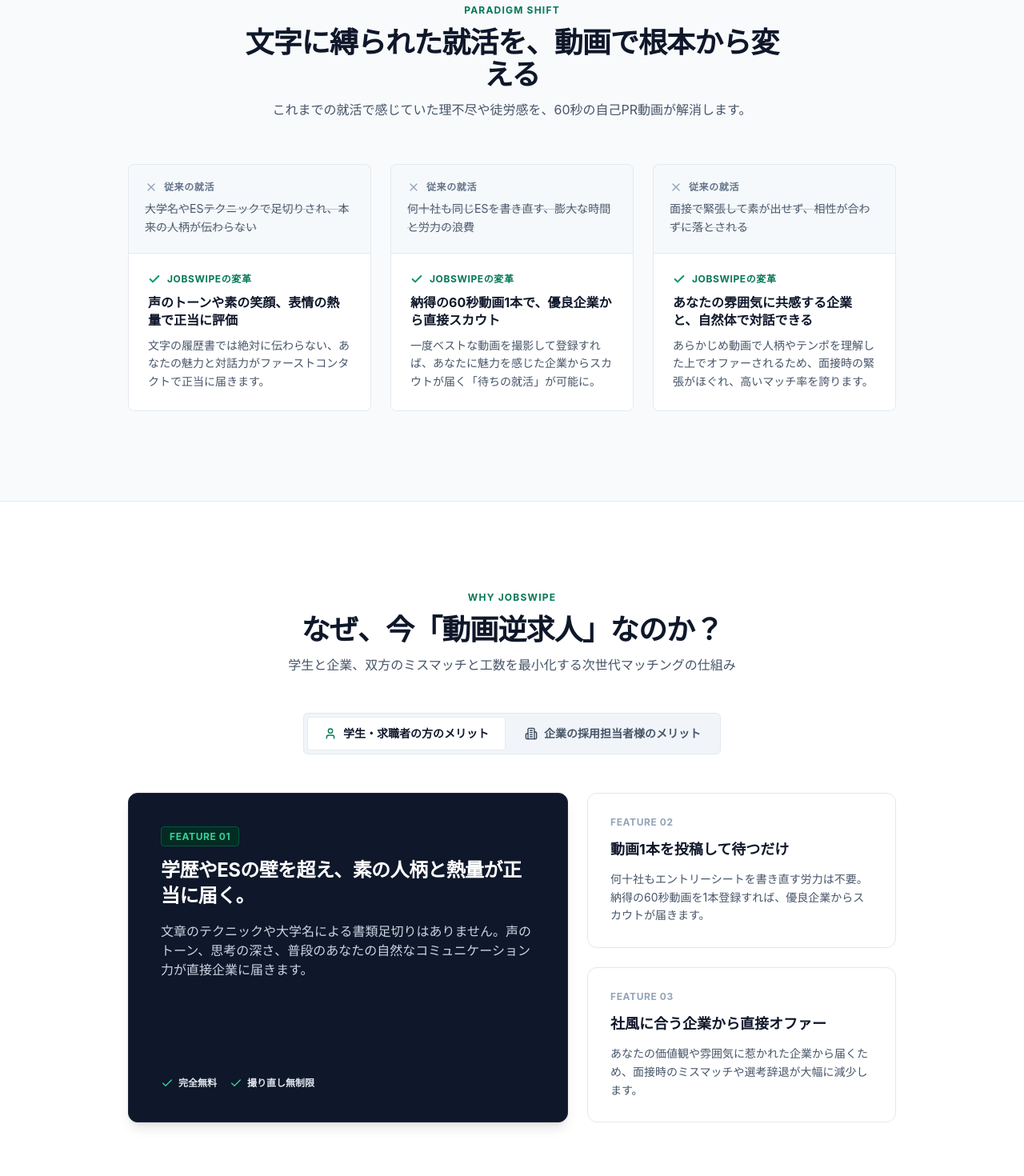
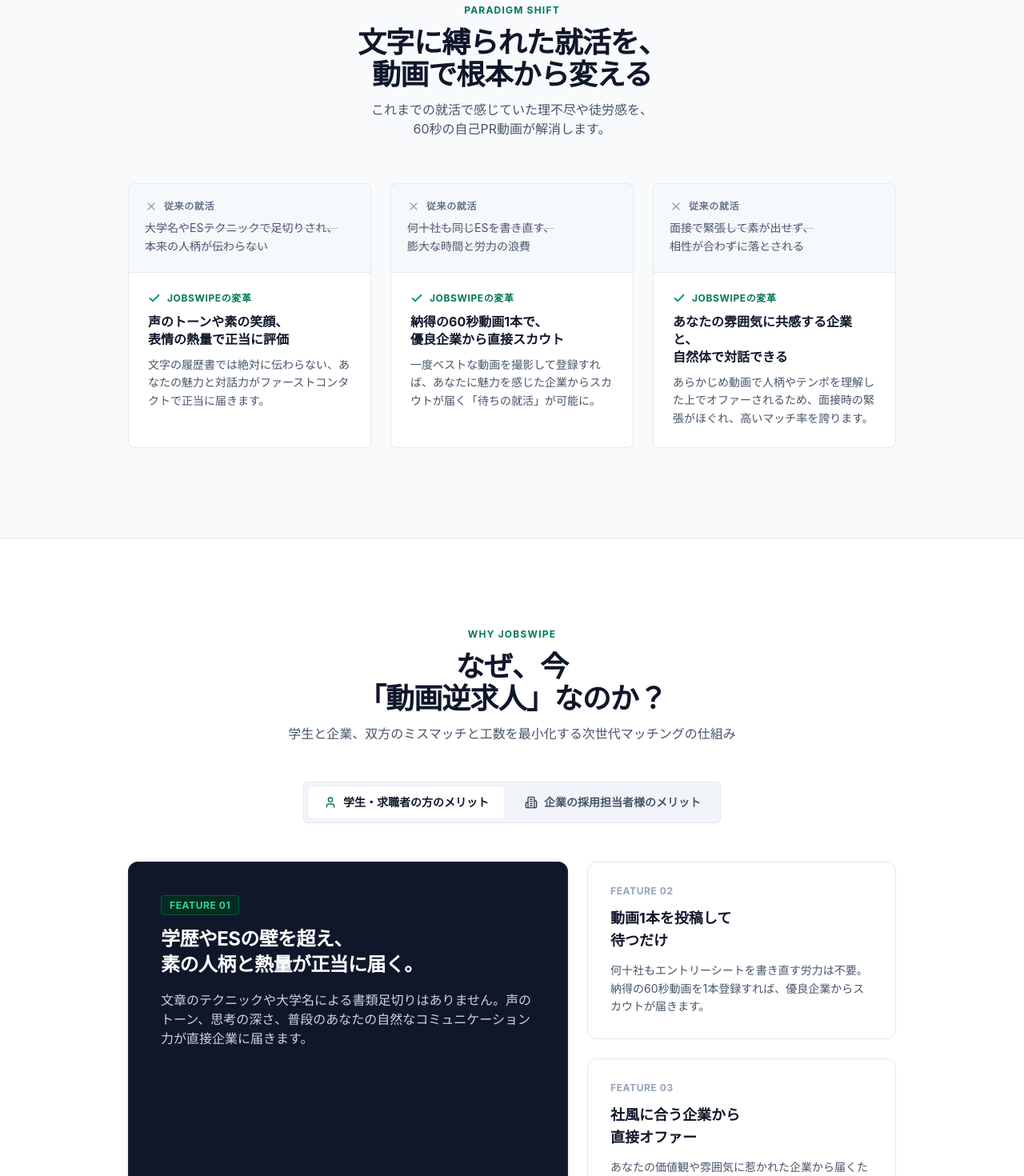
Before and after one commit to nanato0102/jobswipe, a Next.js app: page / in a window 1280 px wide. Shown: the part 980-2450 px from the top of the page at 80% size. Built offline with nearby package versions, Linux system fonts and the light colour scheme.

Commit message:
fix: complete line break optimization using block spans for all devices

```diff
--- a/src/app/page.tsx
+++ b/src/app/page.tsx
@@ -107,14 +107,16 @@ export default function HomePage() {
 
               <FadeInView delay={100}>
                 <h1 className="text-3xl min-[400px]:text-4xl sm:text-5xl lg:text-6xl font-black tracking-tight leading-[1.15] text-slate-900">
-                  履歴書を、<br className="sm:hidden" />
-                  <span className="text-emerald-700">スワイプする時代へ。</span>
+                  <span className="block">履歴書を、</span>
+                  <span className="block text-emerald-700">スワイプする時代へ。</span>
                 </h1>
               </FadeInView>
 
               <FadeInView delay={200}>
                 <p className="text-base sm:text-lg text-slate-600 leading-relaxed max-w-xl mx-auto lg:mx-0 font-normal">
-                  AIが量産したテンプレESはもういらない。文字フィルターを超え、スマホ自撮り60秒動画で「素の人柄・熱量・対人力」を可視化。あなたらしさに惹かれた優良企業から直接逆指名オファーが届きます。
+                  AIが量産したテンプレESはもういらない。文字フィルターを超え、<br className="hidden sm:inline" />
+                  スマホ自撮り60秒動画で「素の人柄・熱量・対人力」を可視化。<br className="hidden sm:inline" />
+                  あなたらしさに惹かれた優良企業から直接逆指名オファーが届きます。
                 </p>
               </FadeInView>
 
@@ -256,12 +258,13 @@ export default function HomePage() {
               <span className="text-xs font-bold text-emerald-700 uppercase tracking-widest block">
                 PARADIGM SHIFT
               </span>
-              <h2 className="text-[22px] min-[390px]:text-2xl sm:text-3xl lg:text-4xl font-black text-slate-900 tracking-tight leading-snug sm:leading-tight">
-                文字に縛られた就活を、<br className="sm:hidden" />
-                動画で根本から変える
+              <h2 className="text-2xl sm:text-3xl lg:text-4xl font-black text-slate-900 tracking-tight leading-snug sm:leading-tight">
+                <span className="block">文字に縛られた就活を、</span>
+                <span className="block">動画で根本から変える</span>
               </h2>
               <p className="text-sm sm:text-base text-slate-600 leading-relaxed font-normal">
-                これまでの就活で感じていた理不尽や徒労感を、60秒の自己PR動画が解消します。
+                これまでの就活で感じていた理不尽や徒労感を、<br className="hidden sm:inline" />
+                60秒の自己PR動画が解消します。
               </p>
             </div>
           </FadeInView>
@@ -276,7 +279,8 @@ export default function HomePage() {
                     <span>従来の就活</span>
                   </div>
                   <p className="text-sm text-slate-600 leading-relaxed font-normal line-through decoration-slate-400/60">
-                    大学名やESテクニックで足切りされ、<br className="sm:hidden" />本来の人柄が伝わらない
+                    <span className="block">大学名やESテクニックで足切りされ、</span>
+                    <span className="block">本来の人柄が伝わらない</span>
                   </p>
                 </div>
 
@@ -286,7 +290,8 @@ export default function HomePage() {
                     <span>JobSwipeの変革</span>
                   </div>
                   <h3 className="text-base font-bold text-slate-900 leading-snug">
-                    声のトーンや素の笑顔、<br className="sm:hidden" />表情の熱量で正当に評価
+                    <span className="block">声のトーンや素の笑顔、</span>
+                    <span className="block">表情の熱量で正当に評価</span>
                   </h3>
                   <p className="text-sm text-slate-600 leading-relaxed font-normal">
                     文字の履歴書では絶対に伝わらない、あなたの魅力と対話力がファーストコンタクトで正当に届きます。
@@ -304,7 +309,8 @@ export default function HomePage() {
                     <span>従来の就活</span>
                   </div>
                   <p className="text-sm text-slate-600 leading-relaxed font-normal line-through decoration-slate-400/60">
-                    何十社も同じESを書き直す、<br className="sm:hidden" />膨大な時間と労力の浪費
+                    <span className="block">何十社も同じESを書き直す、</span>
+                    <span className="block">膨大な時間と労力の浪費</span>
                   </p>
                 </div>
 
@@ -314,7 +320,8 @@ export default function HomePage() {
                     <span>JobSwipeの変革</span>
                   </div>
                   <h3 className="text-base font-bold text-slate-900 leading-snug">
-                    納得の60秒動画1本で、<br className="sm:hidden" />優良企業から直接スカウト
+                    <span className="block">納得の60秒動画1本で、</span>
+                    <span className="block">優良企業から直接スカウト</span>
                   </h3>
                   <p className="text-sm text-slate-600 leading-relaxed font-normal">
                     一度ベストな動画を撮影して登録すれば、あなたに魅力を感じた企業からスカウトが届く「待ちの就活」が可能に。
@@ -332,7 +339,8 @@ export default function HomePage() {
                     <span>従来の就活</span>
                   </div>
                   <p className="text-sm text-slate-600 leading-relaxed font-normal line-through decoration-slate-400/60">
-                    面接で緊張して素が出せず、<br className="sm:hidden" />相性が合わずに落とされる
+                    <span className="block">面接で緊張して素が出せず、</span>
+                    <span className="block">相性が合わずに落とされる</span>
                   </p>
                 </div>
 
@@ -342,7 +350,8 @@ export default function HomePage() {
                     <span>JobSwipeの変革</span>
                   </div>
                   <h3 className="text-base font-bold text-slate-900 leading-snug">
-                    あなたの雰囲気に共感する企業と、<br className="sm:hidden" />自然体で対話できる
+                    <span className="block">あなたの雰囲気に共感する企業と、</span>
+                    <span className="block">自然体で対話できる</span>
                   </h3>
                   <p className="text-sm text-slate-600 leading-relaxed font-normal">
                     あらかじめ動画で人柄やテンポを理解した上でオファーされるため、面接時の緊張がほぐれ、高いマッチ率を誇ります。
@@ -365,8 +374,8 @@ export default function HomePage() {
                 WHY JOBSWIPE
               </span>
               <h2 className="text-2xl sm:text-3xl lg:text-4xl font-black text-slate-900 tracking-tight leading-snug sm:leading-tight">
-                なぜ、今<br className="sm:hidden" />
-                「動画逆求人」なのか？
+                <span className="block">なぜ、今</span>
+                <span className="block">「動画逆求人」なのか？</span>
               </h2>
               <p className="text-sm sm:text-base text-slate-600 font-normal">
                 学生と企業、双方のミスマッチと工数を最小化する次世代マッチングの仕組み
@@ -415,8 +424,8 @@ export default function HomePage() {
                     FEATURE 01
                   </span>
                   <h3 className="text-xl sm:text-2xl font-bold text-white tracking-tight leading-snug">
-                    学歴やESの壁を超え、<br className="sm:hidden" />
-                    素の人柄と熱量が正当に届く。
+                    <span className="block">学歴やESの壁を超え、</span>
+                    <span className="block">素の人柄と熱量が正当に届く。</span>
                   </h3>
                   <p className="text-sm sm:text-base text-slate-300 leading-relaxed font-normal">
                     文章のテクニックや大学名による書類足切りはありません。声のトーン、思考の深さ、普段のあなたの自然なコミュニケーション力が直接企業に届きます。
@@ -440,7 +449,8 @@ export default function HomePage() {
                     FEATURE 02
                   </span>
                   <h3 className="font-bold text-slate-900 text-base sm:text-lg">
-                    動画1本を投稿して<br className="sm:hidden" />待つだけ
+                    <span className="block">動画1本を投稿して</span>
+                    <span className="block">待つだけ</span>
                   </h3>
                   <p className="text-sm text-slate-600 leading-relaxed font-normal">
                     何十社もエントリーシートを書き直す労力は不要。納得の60秒動画を1本登録すれば、優良企業からスカウトが届きます。
@@ -452,7 +462,8 @@ export default function HomePage() {
                     FEATURE 03
                   </span>
                   <h3 className="font-bold text-slate-900 text-base sm:text-lg">
-                    社風に合う企業から<br className="sm:hidden" />直接オファー
+                    <span className="block">社風に合う企業から</span>
+                    <span className="block">直接オファー</span>
                   </h3>
                   <p className="text-sm text-slate-600 leading-relaxed font-normal">
                     あなたの価値観や雰囲気に惹かれた企業から届くため、面接時のミスマッチや選考辞退が大幅に減少します。
@@ -469,8 +480,8 @@ export default function HomePage() {
                     FOR RECRUITER 01
                   </span>
                   <h3 className="text-xl sm:text-2xl font-bold text-white tracking-tight leading-snug">
-                    面接前のミスマッチを根絶。<br className="sm:hidden" />
-                    会う前に人柄・対人力を確信。
+                    <span className="block">面接前のミスマッチを根絶。</span>
+                    <span className="block">会う前に人柄・対人力を確信。</span>
                   </h3>
                   <p className="text-sm sm:text-base text-slate-300 leading-relaxed font-normal">
                     文字の履歴書では見抜けない候補者のリアルな雰囲気・論理的思考力・熱量を60秒で把握。「会ってみたら違った」という採用工数の無駄をゼロにします。
@@ -493,7 +504,8 @@ export default function HomePage() {
                     FOR RECRUITER 02
                   </span>
                   <h3 className="font-bold text-slate-900 text-base sm:text-lg">
-                    縦スワイプで<br className="sm:hidden" />隙間時間に即断
+                    <span className="block">縦スワイプで</span>
+                    <span className="block">隙間時間に即断</span>
                   </h3>
                   <p className="text-sm text-slate-600 leading-relaxed font-normal">
                     移動時間や面接の合間に候補者動画をサクサク閲覧。カルチャーマッチする優秀層へその場でオファーを送信。
@@ -505,7 +517,8 @@ export default function HomePage() {
                     FOR RECRUITER 03
                   </span>
                   <h3 className="font-bold text-slate-900 text-base sm:text-lg">
-                    長文スカウト<br className="sm:hidden" />作成工数の削減
+                    <span className="block">長文スカウト</span>
+                    <span className="block">作成工数の削減</span>
                   </h3>
                   <p className="text-sm text-slate-600 leading-relaxed font-normal">
                     個別メッセージの作成負担を最小化し、本当に自社に合うポテンシャル層とスピーディーに面談日程を設定。
@@ -528,7 +541,8 @@ export default function HomePage() {
                 HOW IT WORKS
               </span>
               <h2 className="text-2xl sm:text-3xl lg:text-4xl font-black text-slate-900 tracking-tight leading-snug sm:leading-tight">
-                オファー獲得までの<br className="sm:hidden" />3ステップ
+                <span className="block">オファー獲得までの</span>
+                <span className="block">3ステップ</span>
               </h2>
               <p className="text-sm sm:text-base text-slate-600 font-normal">
                 スマートフォンひとつで完結。初めて動画を撮る方でも安心してスタートできます。
@@ -548,7 +562,8 @@ export default function HomePage() {
                     </div>
                   </div>
                   <h3 className="text-base sm:text-lg font-bold text-slate-900 leading-snug">
-                    60秒の自己PR動画を<br className="sm:hidden" />スマホで撮影
+                    <span className="block">60秒の自己PR動画を</span>
+                    <span className="block">スマホで撮影</span>
                   </h3>
                   <p className="text-sm text-slate-600 leading-relaxed font-normal">
                     スマホのインカメラで自撮りするだけ。編集は一切不要です。台本テンプレートに沿って話すだけで自然なPR動画が完成します。
@@ -579,7 +594,8 @@ export default function HomePage() {
                     </div>
                   </div>
                   <h3 className="text-base sm:text-lg font-bold text-slate-900 leading-snug">
-                    審査通過企業が<br className="sm:hidden" />スワイプ閲覧
+                    <span className="block">審査通過企業が</span>
+                    <span className="block">スワイプ閲覧</span>
                   </h3>
                   <p className="text-sm text-slate-600 leading-relaxed font-normal">
                     厳正な法人審査を通過した企業の採用担当者のみが動画をチェック。「人柄や熱量に惹かれた」学生へ直接オファーが届きます。
@@ -610,7 +626,8 @@ export default function HomePage() {
                     </div>
                   </div>
                   <h3 className="text-base sm:text-lg font-bold text-slate-900 leading-snug">
-                    オファー承諾 ＆<br className="sm:hidden" />個別チャット面談
+                    <span className="block">オファー承諾 ＆</span>
+                    <span className="block">個別チャット面談</span>
                   </h3>
                   <p className="text-sm text-slate-600 leading-relaxed font-normal">
                     届いたオファー内容を確認して承諾すると個別チャットがオープン。ES選考をスキップしてスムーズにカジュアル面談へ進めます。
@@ -644,10 +661,12 @@ export default function HomePage() {
                 EVALUATION CRITERIA
               </span>
               <h2 className="text-2xl sm:text-3xl lg:text-4xl font-black text-slate-900 tracking-tight leading-snug sm:leading-tight">
-                外見ではなく<br className="sm:hidden" />「内面と熱量」を正当に評価
+                <span className="block">外見ではなく</span>
+                <span className="block">「内面と熱量」を正当に評価</span>
               </h2>
               <p className="text-sm sm:text-base text-slate-600 font-normal">
-                単なる容姿の選別ではありません。動画だからこそ伝わる論理性や熱量、カルチャーフィットを判定します。
+                単なる容姿の選別ではありません。<br className="hidden sm:inline" />
+                動画だからこそ伝わる論理性や熱量、カルチャーフィットを判定します。
               </p>
             </div>
           </FadeInView>
@@ -723,10 +742,12 @@ export default function HomePage() {
                 TARGET INDUSTRIES
               </span>
               <h2 className="text-2xl sm:text-3xl lg:text-4xl font-black text-slate-900 tracking-tight leading-snug sm:leading-tight">
-                人柄と熱量を重視する<br className="sm:hidden" />多彩な業界が参画中
+                <span className="block">人柄と熱量を重視する</span>
+                <span className="block">多彩な業界が参画中</span>
               </h2>
               <p className="text-sm sm:text-base text-slate-600 font-normal">
-                急成長ベンチャーから大手グループまで、あなたのポテンシャルを求める企業がオファーを送っています。
+                急成長ベンチャーから大手グループまで、<br className="hidden sm:inline" />
+                あなたのポテンシャルを求める企業がオファーを送っています。
               </p>
             </div>
           </FadeInView>
@@ -852,11 +873,12 @@ export default function HomePage() {
                   <span>完全無料で今日からスタート</span>
                 </span>
                 <h2 className="text-2xl sm:text-3xl lg:text-4xl font-black text-slate-900 tracking-tight leading-snug sm:leading-tight">
-                  60秒の自己PR動画で、<br className="sm:hidden" />
-                  相性抜群の企業と出会う。
+                  <span className="block">60秒の自己PR動画で、</span>
+                  <span className="block">相性抜群の企業と出会う。</span>
                 </h2>
                 <p className="text-sm sm:text-base text-slate-600 leading-relaxed max-w-lg mx-auto font-normal">
-                  登録・動画投稿・オファー受信まですべて完全無料。スマホひとつで、あなたの熱量と人柄を評価する優良企業からのスカウトを受け取りましょう。
+                  登録・動画投稿・オファー受信まですべて完全無料。<br className="hidden sm:inline" />
+                  スマホひとつで、あなたの熱量と人柄を評価する優良企業からのスカウトを受け取りましょう。
                 </p>
               </div>
 
```
Also changed, not shown: src/app/for-company/page.tsx (+42 -23 lines).
